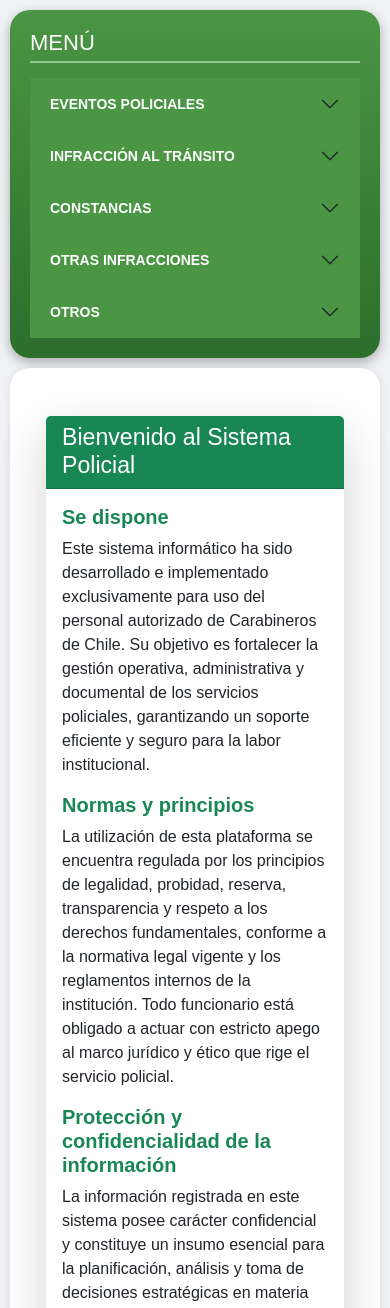
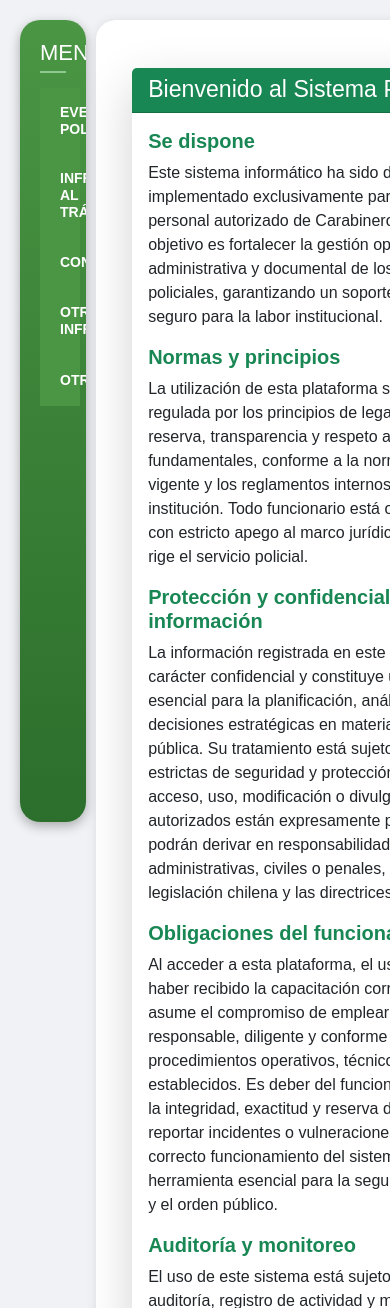
Before and after one commit to ELResidenteX/SistemasPoliciales, a Django app: page /funcionarios/ in a window 390 px wide; the page is wider, and only the part inside the window is pictured. Shown: the top 1308 px of that part. Run offline with Django 4.2, Linux system fonts and the light colour scheme; the visitor is signed in with stand-in values (Sample User, id 1); data that the repository does not hold is empty.

Commit message:
fix: responde base.html

```diff
--- a/core/templates/base.html
+++ b/core/templates/base.html
@@ -8,28 +8,9 @@
     <!-- Bootstrap 5 -->
     <link href="https://cdn.jsdelivr.net/npm/bootstrap@5.3.3/dist/css/bootstrap.min.css" rel="stylesheet">
     <link rel="stylesheet" href="{% static 'core/styles.css' %}">
-    <style>
-        /* Responsividad: Sidebar y contenido se apilan en pantallas chicas */
-        @media (max-width: 992px) {
-            .layout-container {
-                flex-direction: column;
-            }
-
-            .sidebar {
-                width: 100%;
-                height: auto;
-                margin: 0 0 10px 0;
-            }
-
-            .main {
-                margin: 0;
-                padding: 20px;
-            }
-        }
-    </style>
 </head>
 <body>
-<div class="d-flex layout-container">
+<div class="d-flex">
 
     <!-- Sidebar fija -->
     <div class="sidebar">
@@ -121,10 +102,14 @@
                     <div class="accordion-body p-2">
                         <ul class="list-unstyled">
                             <li><a href="{% url 'cambio_clave' %}" class="text-white d-block py-1">Cambio de clave</a></li>
+
                             <li><a href="{% url 'manuales_usuario' %}" class="text-white d-block py-1">Manuales</a></li>
+
+
                             {% if request.user.perfilusuario.rol == "super_admin" or request.user.perfilusuario.rol == "administrador" %}
                                 <li><a href="{% url 'crear_usuario' %}" class="text-white d-block py-1">Configuración de usuarios</a></li>
                             {% endif %}
+
                             <li><a href="{% url 'logout' %}" class="text-white d-block py-1">Salir</a></li>
                         </ul>
                     </div>
@@ -136,6 +121,8 @@
 
     <!-- Panel principal de contenido -->
     <div class="main flex-grow-1 p-4">
+
+        <!-- ✅ Información del usuario con validación -->
         {% if request.user.is_authenticated and request.user.perfilusuario %}
         <div class="alert alert-success mb-4 rounded-3 shadow-sm" role="alert" style="font-size: 0.95rem;">
             <strong>Usuario:</strong> {{ request.user.username }} &nbsp; | &nbsp;
@@ -145,6 +132,7 @@
 
         {% block content %}
         {% include "core/presentacion.html" %}
+
         {% endblock %}
     </div>
 
```
